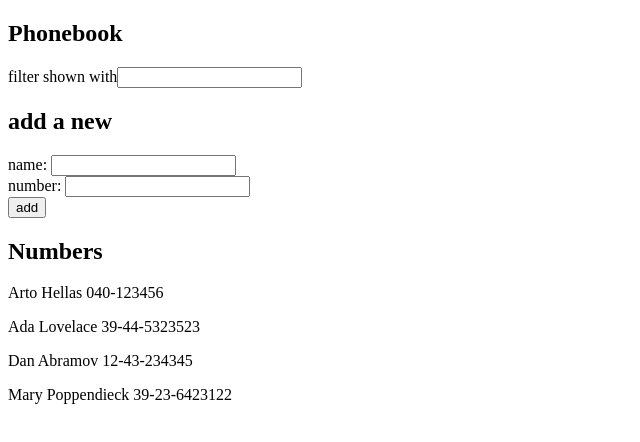
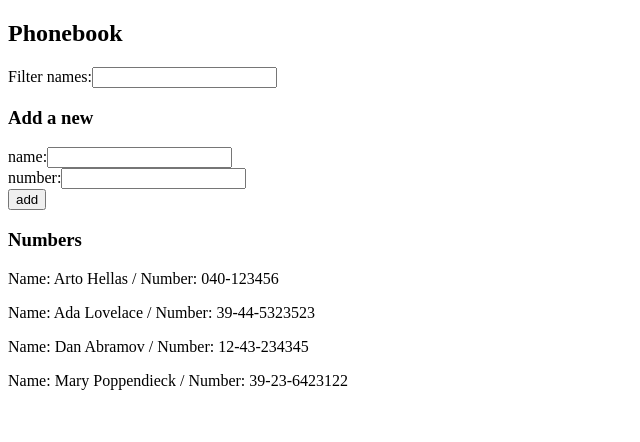
Before and after one commit to Tartsi/fullstack-kurssi, a React (Vite) app in the folder osa2/puhelinluettelo/: page / in a window 1280 px wide. Shown: the top 442 px of the page, without its empty margins (0-640 px from the left). Built offline with nearby package versions, Linux system fonts and the light colour scheme.

Commit message:
2.10 puhelinluettelo step5

```diff
--- a/osa2/puhelinluettelo/src/App.jsx
+++ b/osa2/puhelinluettelo/src/App.jsx
@@ -1,4 +1,7 @@
 import { useState } from 'react'
+import Filter from './components/Filter'
+import PersonForm from './components/PersonForm'
+import Persons from './components/Person'
 
 const App = () => {
   const [persons, setPersons] = useState([
@@ -53,33 +56,22 @@ const App = () => {
   return (
     <div>
       <h2>Phonebook</h2>
-      filter shown with
-      <input
+      <Filter
       value={nameFilter}
       onChange={handleNameFiltering}
       />
-      <h2>add a new</h2>
-      <form onSubmit={addNewPerson}>
-        <div>
-          name: <input
-          value={newName}
-          onChange={handleNameChange}
-          />
-        </div>
-        <div>
-          number: <input
-          value={newNumber}
-          onChange={handleNumberChange}
-          />
-        </div>
-        <div>
-          <button type="submit">add</button>
-        </div>
-      </form>
-      <h2>Numbers</h2>
-      {personsToShow.map(person =>
-        <p key={person.name}>{person.name} {person.number}</p>
-      )}
+      <h3>Add a new</h3>
+      <PersonForm
+      onSubmit={addNewPerson}
+      name={newName}
+      nameChange={handleNameChange}
+      number={newNumber}
+      numberChange={handleNumberChange}
+      />
+      <h3>Numbers</h3>
+      {<Persons
+      persons={personsToShow}
+      />}
     </div>
   )
 
--- /dev/null
+++ b/osa2/puhelinluettelo/src/components/Filter.jsx
@@ -0,0 +1,10 @@
+const Filter = ({value, onChange}) => {
+  return (
+    <div>
+      Filter names:
+      <input value={value} onChange={onChange}/>
+    </div>
+  )
+}
+
+export default Filter
--- /dev/null
+++ b/osa2/puhelinluettelo/src/components/Person.jsx
@@ -0,0 +1,15 @@
+const Persons = ({persons}) => {
+
+  return (
+    <div>
+        {persons.map(person =>
+            <p key={person.name}>
+            Name: {person.name} / Number: {person.number}
+            </p>
+        )}
+    </div>
+  )
+
+}
+
+export default Persons
--- /dev/null
+++ b/osa2/puhelinluettelo/src/components/PersonForm.jsx
@@ -0,0 +1,25 @@
+const PersonForm = ({onSubmit, name, nameChange, number, numberChange}) => {
+  return (
+    <form onSubmit={onSubmit}>
+        <div>
+          name:
+          <input
+          value={name}
+          onChange={nameChange}
+          />
+        </div>
+        <div>
+            number:
+            <input
+            value={number}
+            onChange={numberChange}
+            />
+        </div>
+        <div>
+          <button type="submit">add</button>
+        </div>
+    </form>
+  )
+}
+
+export default PersonForm
```
